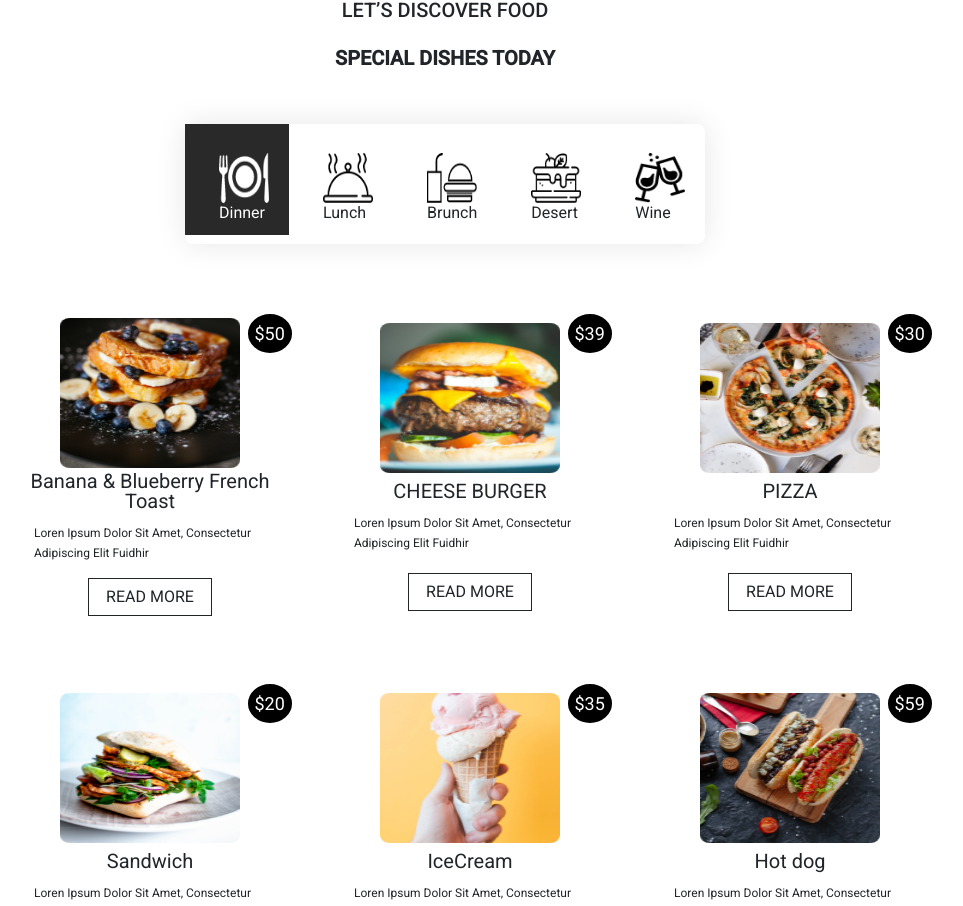
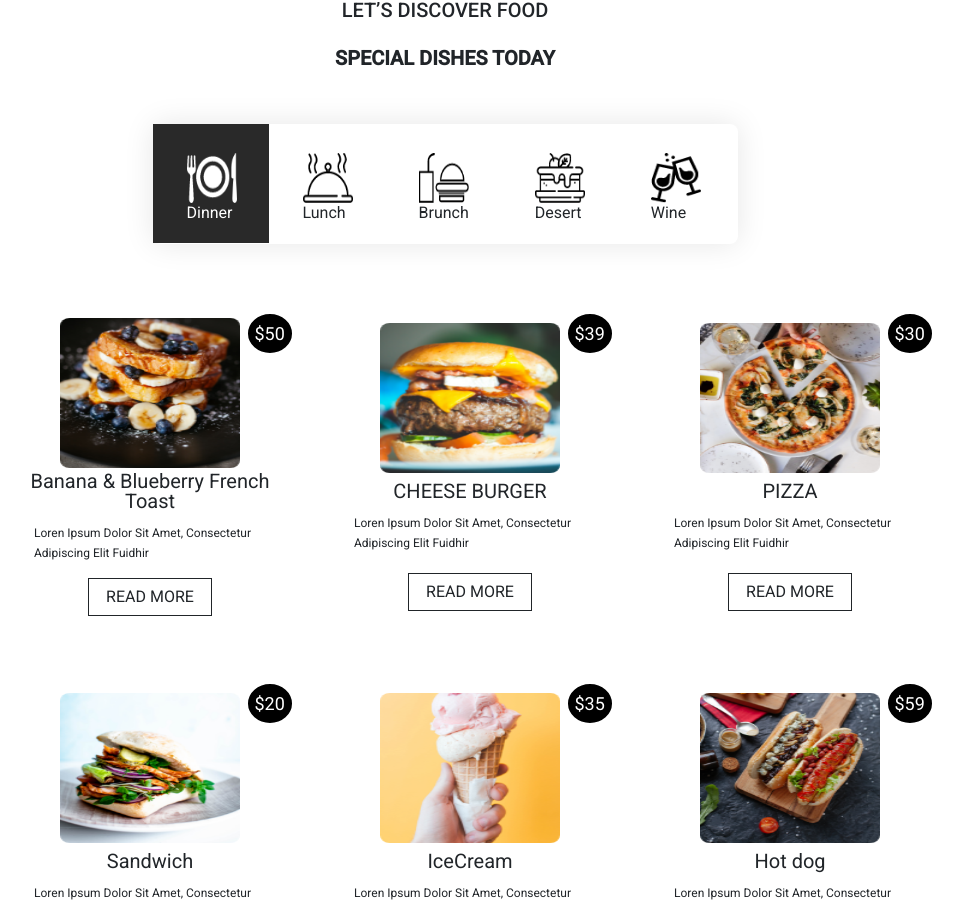
Before and after one commit to Houssem-Chaouachi/Dev-Restaurant, an Angular app: page / in a window 1280 px wide. Shown: the part 2420-3326 px from the top of the page, without its empty margins (195-1158 px from the left). Built offline with nearby package versions, Linux system fonts and the light colour scheme.

Commit message:
updating text

```diff
--- a/src/app/app.module.ts
+++ b/src/app/app.module.ts
@@ -1,5 +1,6 @@
 import { BrowserModule } from '@angular/platform-browser';
 import { NgModule } from '@angular/core';
+import {CommonModule} from "@angular/common"
 
 
 
@@ -25,7 +26,8 @@ import { BrowserAnimationsModule } from '@angular/platform-browser/animations';
   imports: [
     BrowserModule,
     AppRoutingModule,
-    BrowserAnimationsModule
+    BrowserAnimationsModule,
+    CommonModule
     ],
 
   providers: [],
--- a/src/app/menu/menu.component.css
+++ b/src/app/menu/menu.component.css
@@ -27,12 +27,12 @@
 }
 .flex-item{
 
-    padding: 29px 20px 0px 34px;
+    padding: 29px 32px 8px 34px;
 
 }
 .select-menu {
     height: 120px;
-    width: 520px;
+    width: 585px;
     box-shadow: 0 0 30px 0 rgb(0 0 0 / 10%);
     border-radius: 8px;
     background-color: #ffffff;
--- a/src/app/menu/menu.component.html
+++ b/src/app/menu/menu.component.html
@@ -6,23 +6,23 @@
     </div>
         <div class="select-menu m-auto">
             <div class="d-flex">
-                <div class="flex-item active ">
+                <div class="flex-item   " [ngClass]="{'active':Dinner}">
                     <img src="../../assets/Menu/menu-icons/Group 408.png" alt="">
                     <p>Dinner</p>
                 </div>
-                <div class="flex-item ">
+                <div class="flex-item " [ngClass]="{'active':Lunch}" >
                     <img src="../../assets/Menu/menu-icons/Group 410.png" alt="">
                     <p>Lunch</p>
                 </div>
-                <div class="flex-item ">
+                <div class="flex-item " [ngClass]="{'active':brunch}">
                     <img src="../../assets/Menu/menu-icons/Groupe 401.png" alt="">
                     <p>Brunch</p>
                 </div>
-                <div class="flex-item ">
+                <div class="flex-item " [ngClass]="{'active':Desert}">
                     <img src="../../assets/Menu/menu-icons/Groupe 402.png" alt="">
                     <p>Desert</p>
                 </div>
-                <div class="flex-item ">
+                <div class="flex-item " [ngClass]="{'active':wine} ">
                     <img src="../../assets/Menu/menu-icons/Groupe 403.png" alt="">
                     <p>Wine</p>
                 </div>
--- a/src/app/menu/menu.component.ts
+++ b/src/app/menu/menu.component.ts
@@ -6,7 +6,11 @@ import { Component, OnInit } from '@angular/core';
   styleUrls: ['./menu.component.css']
 })
 export class MenuComponent implements OnInit {
-
+Dinner:boolean =true
+Lunch:boolean = false
+brunch:boolean = false
+Desert:boolean = false
+wine:boolean = false
   constructor() { }
 
   ngOnInit(): void {
```
